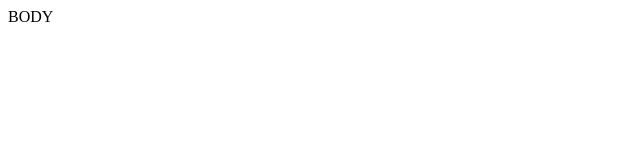
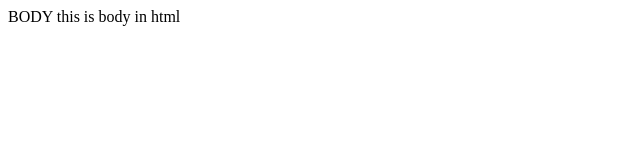
Before and after one commit to ihsan-rosli/learn-git, a plain HTML site: page index.html in a window 1280 px wide. Shown: the whole page, without its empty margins (0-640 px from the left). Drawn offline with Linux system fonts and the light colour scheme.

Commit message:
html body

```diff
--- a/index.html
+++ b/index.html
@@ -7,5 +7,7 @@
 </head>
 <body>
     BODY
+
+    this is body in html
 </body>
 </html>
```
